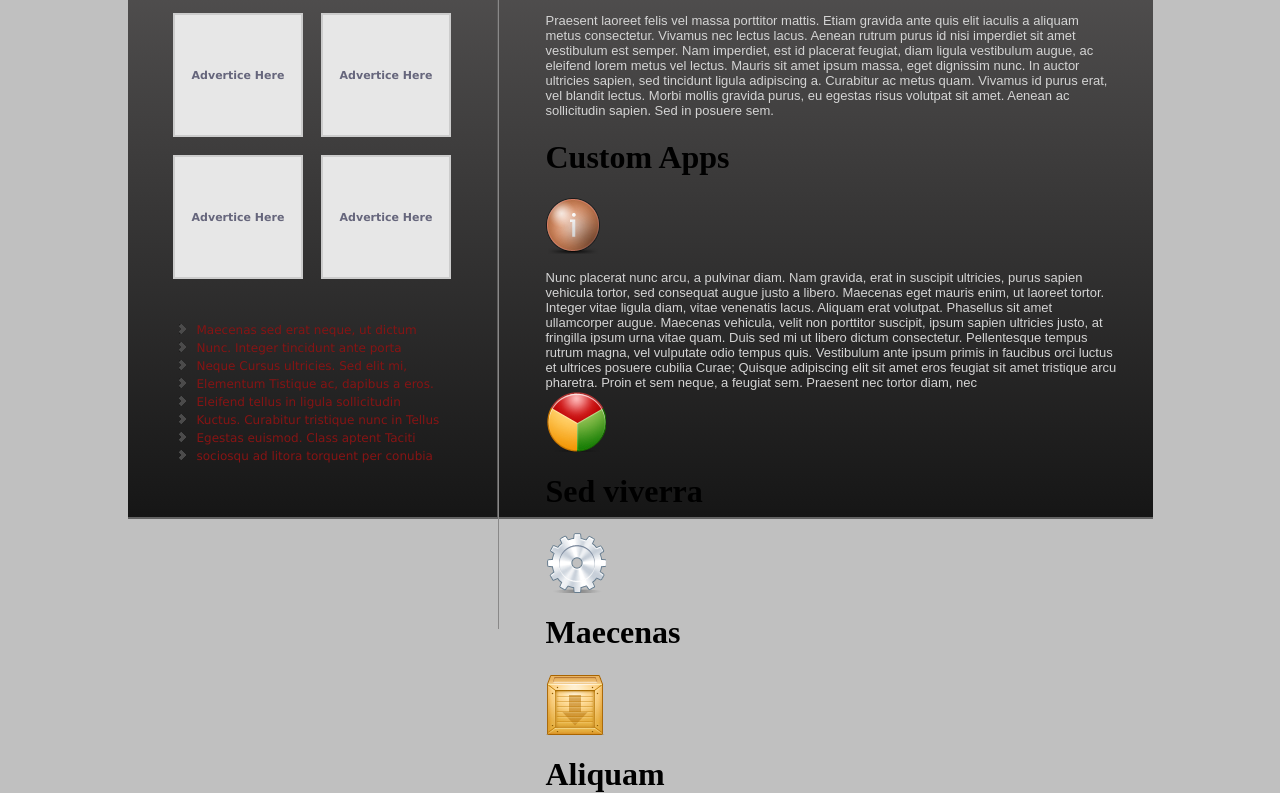
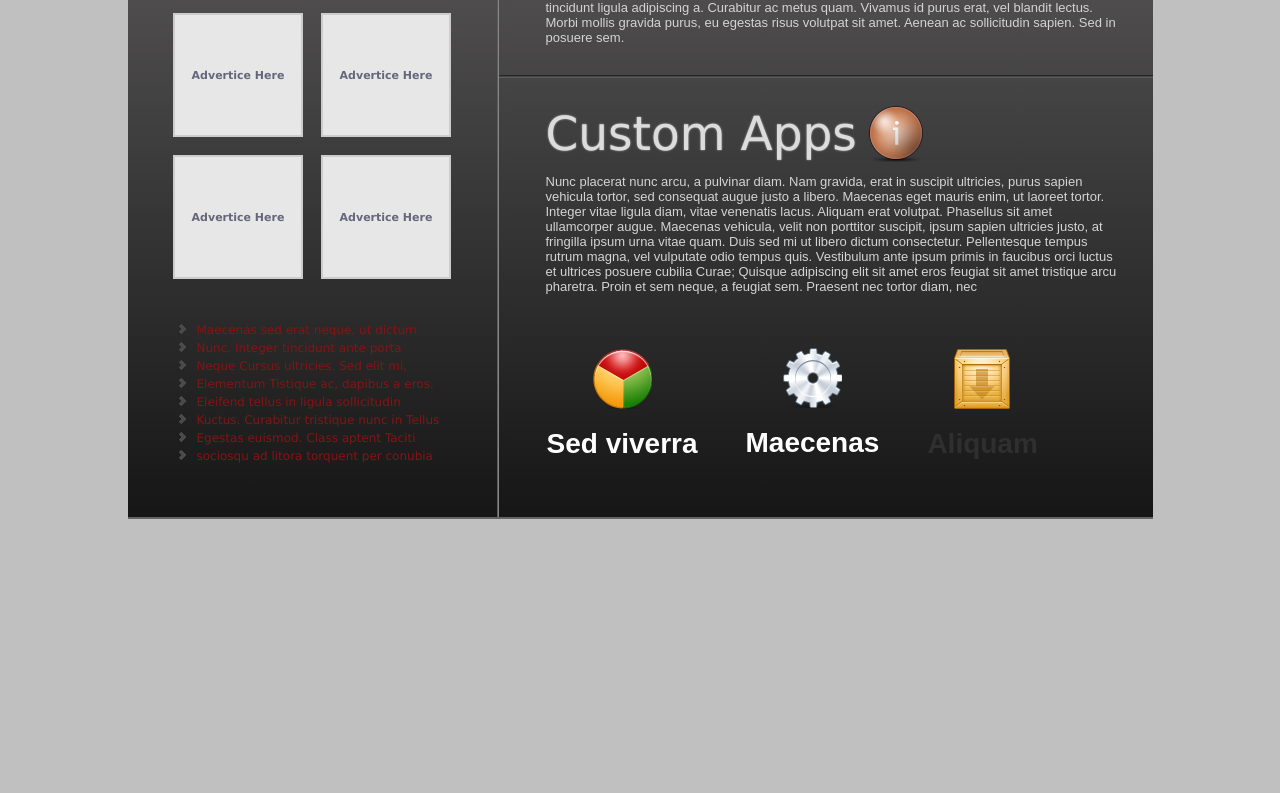
Before and after one commit to andrey170749/traning, a plain HTML site: page index.html in a window 1280 px wide. Shown: the part 795-1588 px from the top of the page. After the commit the page ends 1334 px from the top, so only its background shows below. Drawn offline with Linux system fonts and the light colour scheme.

Commit message:
Added black conten - right part

```diff
--- a/css/style.css
+++ b/css/style.css
@@ -358,25 +358,66 @@ body {
 }
 
 #black_content .right {
-	height: 100%;
+	height: 622px;
 	border-left: 1px solid #898888;
-	padding: 89px 35px 23px 47px;
+	padding: 42px 0 0 0;
 }
 
 #black_content .right .top {
-	/*border: 1px solid red;*/
+	border-bottom: 1px solid #272626;
 }
 
 #black_content .right .top img {
 	float: left;
-	margin: 21px 0 0 0;
+	margin-left: 47px;
 }
 
 #black_content .right .top h1 {
 	font: 47px Verdana, sans-serif;
 	text-shadow: 1px 1px 1px #a8a5a5;
 	color: #201E1E;
-	margin: 0;
+	margin:0px 0px 0px 0px ;
+	position: relative;
+	top:-20px;
+}
+
+#black_content .right .top p {
+	margin:-10px 32px 30px 47px;
+}
+
+#black_content .right .center {
+	border-top: 1px solid #5b5b5b;
+	margin-top: 1px;
+	padding: 28px 0 0 0;
+}
+#black_content .right .center h1 {
+	margin: 0px 0px 0px 47px;
+	font: 47px Verdana, sans-serif;
+	color:#dddcdc;
+	text-shadow: 0 0 2px #bebdbd;
+	float: left;
+}
+
+#black_content .right .center img {
+	margin-left: 12px;
+
+}
+
+#black_content .right .center p{
+	margin:12px 32px 0px 47px;
+}
+
+#black_content .right .bottom {
+	margin-top: 28px;
+}
+
+#black_content .right .bottom .bottom_pictures {
+	float: left;
+	/*border: 1px solid red;*/
+	margin: 25px 0 0  48px;
+	text-align: center;
+	font: 14px Arial, sans-serif;
+	color: #fff;
 }
 
 #black_content .right p {
--- a/index.html
+++ b/index.html
@@ -168,7 +168,7 @@
 								<img src="img/bottom_2.png">
 								<h1>Maecenas</h1>
 							</div>
-							<div class="bottom_pictures">
+							<div class="bottom_pictures" style="color: #2f2f2f;">
 								<img src="img/bottom_3.png">
 								<h1>Aliquam</h1>
 							</div>
```
